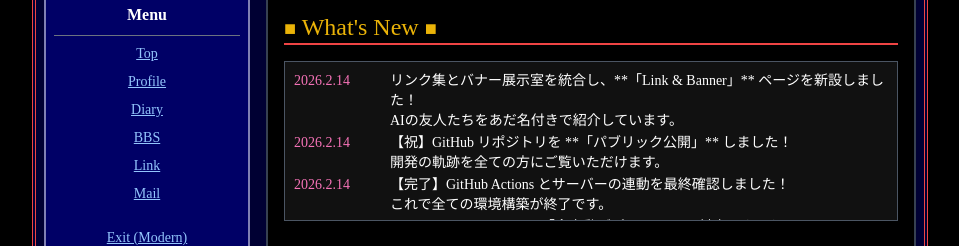
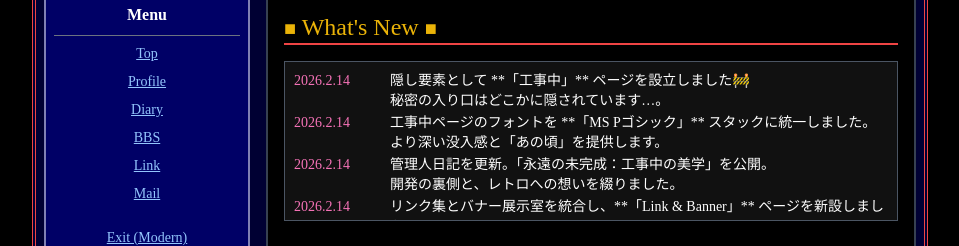
Before and after one commit to michishita-teruo/Antigravity_portfolio, a React (Vite) app: page /retro in a window 1280 px wide. Shown: the part 307-553 px from the top of the page, without its empty margins (160-1119 px from the left). Built offline with nearby package versions, Linux system fonts and the light colour scheme; no server answers; the database is empty.

Commit message:
docs: update What's New and Diary with construction page narrative

```diff
--- a/src/components/RetroTop.tsx
+++ b/src/components/RetroTop.tsx
@@ -12,6 +12,27 @@ export const RetroTop: React.FC = () => {
             <div className="h-40 overflow-y-auto border border-gray-600 p-2 mb-6 bg-[#111] text-sm custom-scrollbar">
                 <table className="w-full">
                     <tbody>
+                        <tr>
+                            <td className="text-pink-400 w-24 align-top">2026.2.14</td>
+                            <td className="text-white">
+                                隠し要素として **「工事中」** ページを設立しました🚧<br />
+                                秘密の入り口はどこかに隠されています…。
+                            </td>
+                        </tr>
+                        <tr>
+                            <td className="text-pink-400 w-24 align-top">2026.2.14</td>
+                            <td className="text-white">
+                                工事中ページのフォントを **「MS Pゴシック」** スタックに統一しました。<br />
+                                より深い没入感と「あの頃」を提供します。
+                            </td>
+                        </tr>
+                        <tr>
+                            <td className="text-pink-400 w-24 align-top">2026.2.14</td>
+                            <td className="text-white">
+                                管理人日記を更新。「永遠の未完成：工事中の美学」を公開。<br />
+                                開発の裏側と、レトロへの想いを綴りました。
+                            </td>
+                        </tr>
                         <tr>
                             <td className="text-pink-400 w-24 align-top">2026.2.14</td>
                             <td className="text-white">
```
